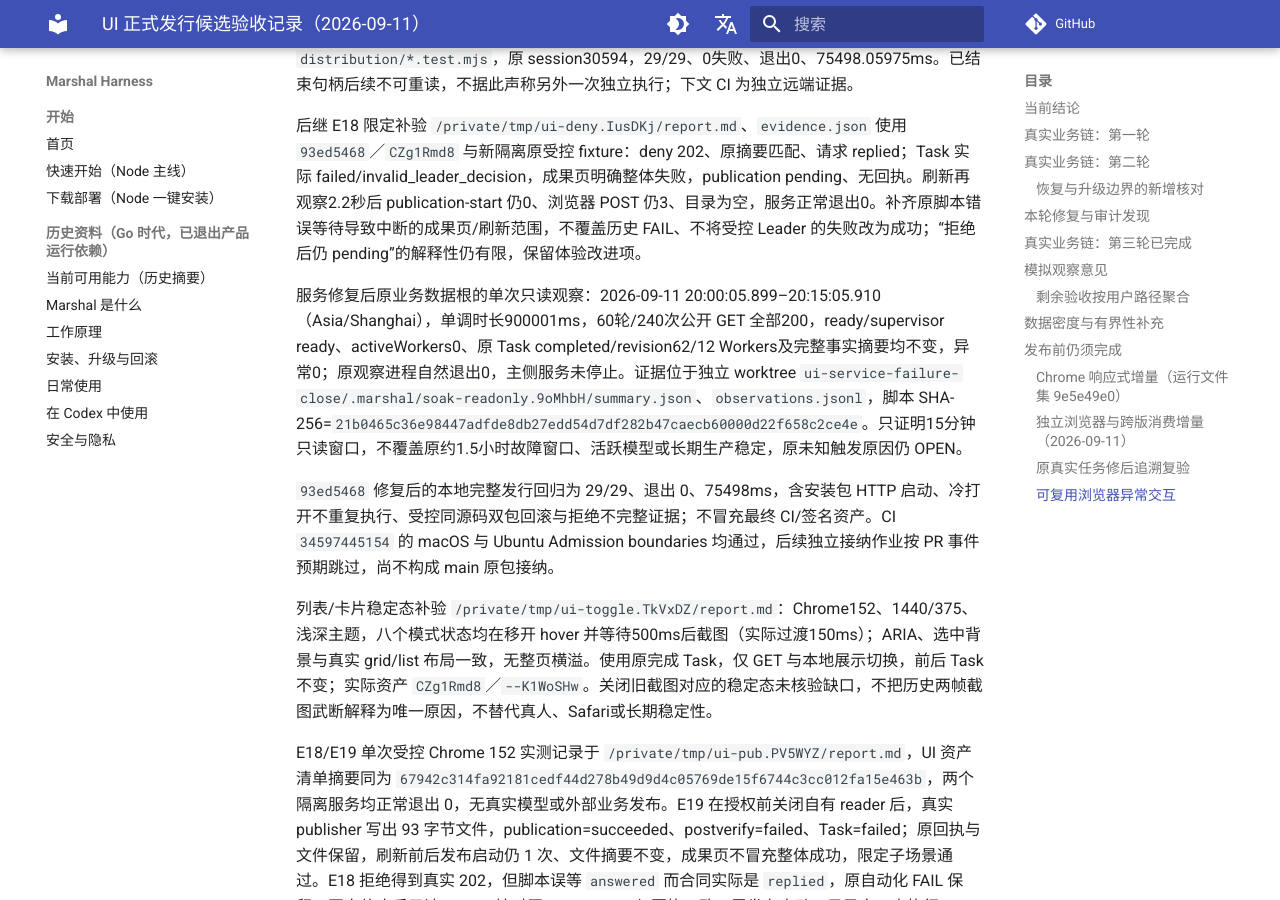
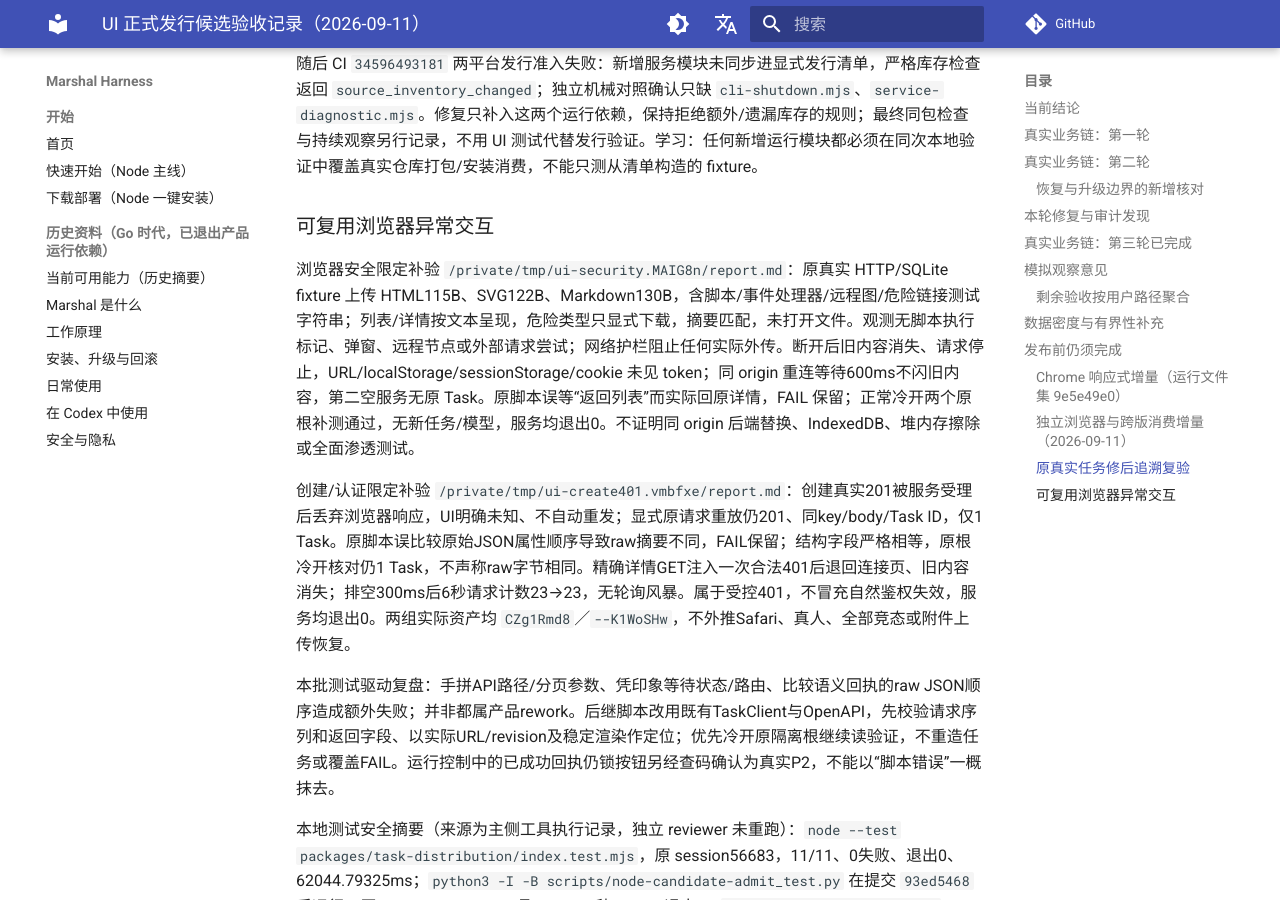
Before and after one commit to chiga0/marshal-harness, an MkDocs documentation site: the page built from docs/ui-1/release-validation-2026-09-11.md, in a window 1280 px wide and 900 px high, scrolled down 10859 px. Built offline with MkDocs 1.6.1 and Material for MkDocs 9.7.7, drawn with Linux system fonts in a browser that asks for light colours; comment, search, counter and statistics services are not loaded; some of the changed text lies outside the part shown.

Commit message:
docs(ui): record main merge and bounded browser acceptance

```diff
--- a/docs/ui-1/release-validation-2026-09-11.md
+++ b/docs/ui-1/release-validation-2026-09-11.md
@@ -1,6 +1,10 @@
 # UI 正式发行候选验收记录（2026-09-11）
 
 ## 当前结论
+
+2026-09-11 20:21:16（Asia/Shanghai），PR #293 的精确 head `93ed5468` 经独立审查和 CI `34597445153` 全13项、准入 `34597445154` 双平台与 secret scan 通过后，实际合并为 main `9852e4da487c0c0f0a36c3ec99de62d5d71b55a9`；本地主分支已正常快进，用户未跟踪文件保留。main push `34598484218` 正在产生后继原始候选包，不复用 PR 包冒充该 main 包。本条仅为研发合并，不是 UI 完整验收或软件发行。
+
+后继运行控制补验确认 P2：暂停 Operation 已 succeeded，公开 Task paused 且允许 resume/cancel，但页面 `pendingAction` 仍锁住后续操作，必须先点含义不明确的“关闭”。这不是单纯脚本遗漏；存在可见绕行路径、未证数据/权限损害，但 E12 自然操作仍未通过，后继独立分支修复。unknown/submitting 的冻结锁必须保留，不按202自动解锁。原失败及聚合复验报告 `/private/tmp/ui-controls-fixed.diiOfo/report.md` 保留；E13单Worker取消后兄弟继续和E14真实运行取消的限定子场景已通过，不重复整批。
 
 **尚不可声明完整验收通过，尚未发布新版。** 本记录补充三条验收，不以组件测试替代实际交付、视觉操作或目标用户测试。
 
@@ -175,6 +179,12 @@
 
 ### 可复用浏览器异常交互
 
+浏览器安全限定补验 `/private/tmp/ui-security.MAIG8n/report.md`：原真实 HTTP/SQLite fixture 上传 HTML115B、SVG122B、Markdown130B，含脚本/事件处理器/远程图/危险链接测试字符串；列表/详情按文本呈现，危险类型只显式下载，摘要匹配，未打开文件。观测无脚本执行标记、弹窗、远程节点或外部请求尝试；网络护栏阻止任何实际外传。断开后旧内容消失、请求停止，URL/localStorage/sessionStorage/cookie 未见 token；同 origin 重连等待600ms不闪旧内容，第二空服务无原 Task。原脚本误等“返回列表”而实际回原详情，FAIL 保留；正常冷开两个原根补测通过，无新任务/模型，服务均退出0。不证明同 origin 后端替换、IndexedDB、堆内存擦除或全面渗透测试。
+
+创建/认证限定补验 `/private/tmp/ui-create401.vmbfxe/report.md`：创建真实201被服务受理后丢弃浏览器响应，UI明确未知、不自动重发；显式原请求重放仍201、同key/body/Task ID，仅1 Task。原脚本误比较原始JSON属性顺序导致raw摘要不同，FAIL保留；结构字段严格相等，原根冷开核对仍1 Task，不声称raw字节相同。精确详情GET注入一次合法401后退回连接页、旧内容消失；排空300ms后6秒请求计数23→23，无轮询风暴。属于受控401，不冒充自然鉴权失效，服务均退出0。两组实际资产均 `CZg1Rmd8`／`--K1WoSHw`，不外推Safari、真人、全部竞态或附件上传恢复。
+
+本批测试驱动复盘：手拼API路径/分页参数、凭印象等待状态/路由、比较语义回执的raw JSON顺序造成额外失败；并非都属产品rework。后继脚本改用既有TaskClient与OpenAPI，先校验请求序列和返回字段、以实际URL/revision及稳定渲染作定位；优先冷开原隔离根继续读验证，不重造任务或覆盖FAIL。运行控制中的已成功回执仍锁按钮另经查码确认为真实P2，不能以“脚本错误”一概抹去。
+
 本地测试安全摘要（来源为主侧工具执行记录，独立 reviewer 未重跑）：`node --test packages/task-distribution/index.test.mjs`，原 session56683，11/11、0失败、退出0、62044.79325ms；`python3 -I -B scripts/node-candidate-admit_test.py` 在提交 `93ed5468` 后运行，原 session34478，31项、20.247秒、OK、退出0；`node --test packages/task-distribution/*.test.mjs`，原 session30594，29/29、0失败、退出0、75498.05975ms。已结束句柄后续不可重读，不据此声称另外一次独立执行；下文 CI 为独立远端证据。
 
 后继 E18 限定补验 `/private/tmp/ui-deny.IusDKj/report.md`、`evidence.json` 使用 `93ed5468`／`CZg1Rmd8` 与新隔离原受控 fixture：deny 202、原摘要匹配、请求 replied；Task 实际 failed/invalid_leader_decision，成果页明确整体失败，publication pending、无回执。刷新再观察2.2秒后 publication-start 仍0、浏览器 POST 仍3、目录为空，服务正常退出0。补齐原脚本错误等待导致中断的成果页/刷新范围，不覆盖历史 FAIL、不将受控 Leader 的失败改为成功；“拒绝后仍 pending”的解释性仍有限，保留体验改进项。
```
Also changed, not shown: docs/roadmap-status.md (+2 -2 lines).
